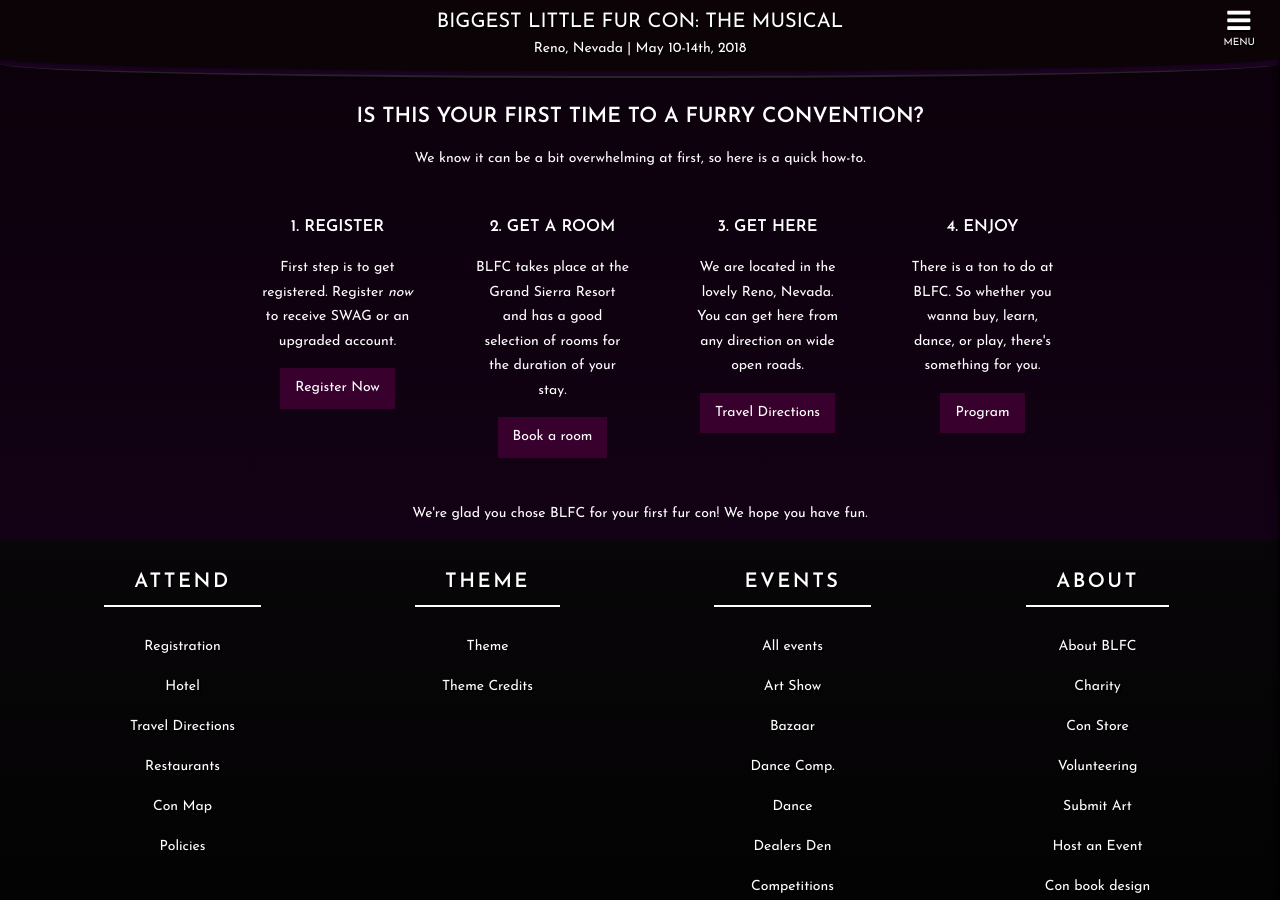
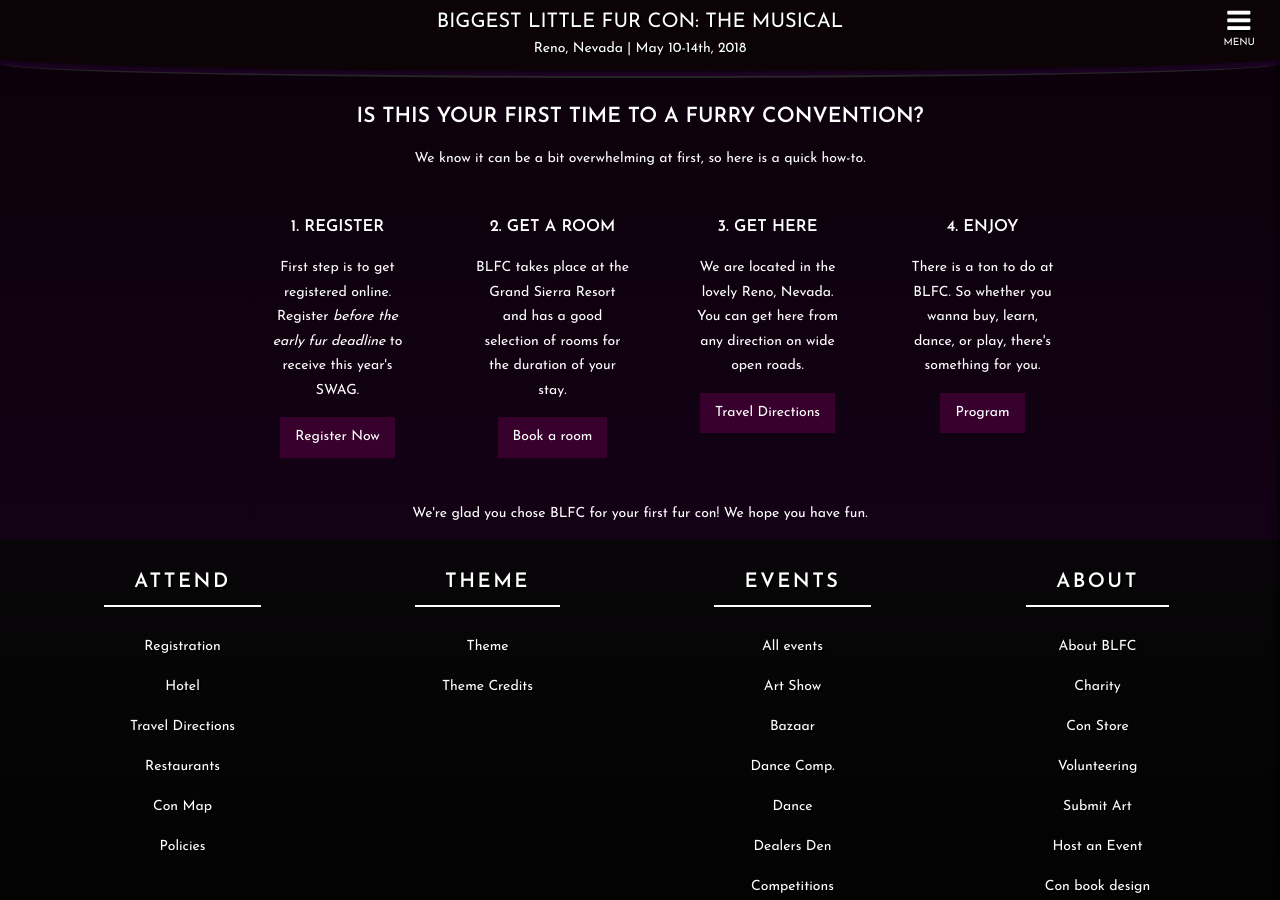
Before and after one commit to blfcweb/biggestlittlefc.github.io, a Jekyll site: the page built from index.md, in a window 1280 px wide and 900 px high, scrolled down 1775 px. Built offline with Jekyll 4.4.1, drawn with Linux system fonts in a browser that asks for light colours.

Commit message:
improve verbiage

```diff
--- a/index.md
+++ b/index.md
@@ -50,7 +50,7 @@
 	<ol class="nobull">
 		<li class="one_fourth">
 			<h3>1. Register</h3>
-			<p>First step is to get registered. Register <em>now</em> to receive SWAG or an upgraded account.</p>
+			<p>First step is to get registered online. Register <em>before the early fur deadline</em> to receive this year's SWAG.</p>
 			<a class="button" href="https://reg.goblfc.org" target="_blank">Register Now</a>
 		</li>
 		<li class="one_fourth">
```
